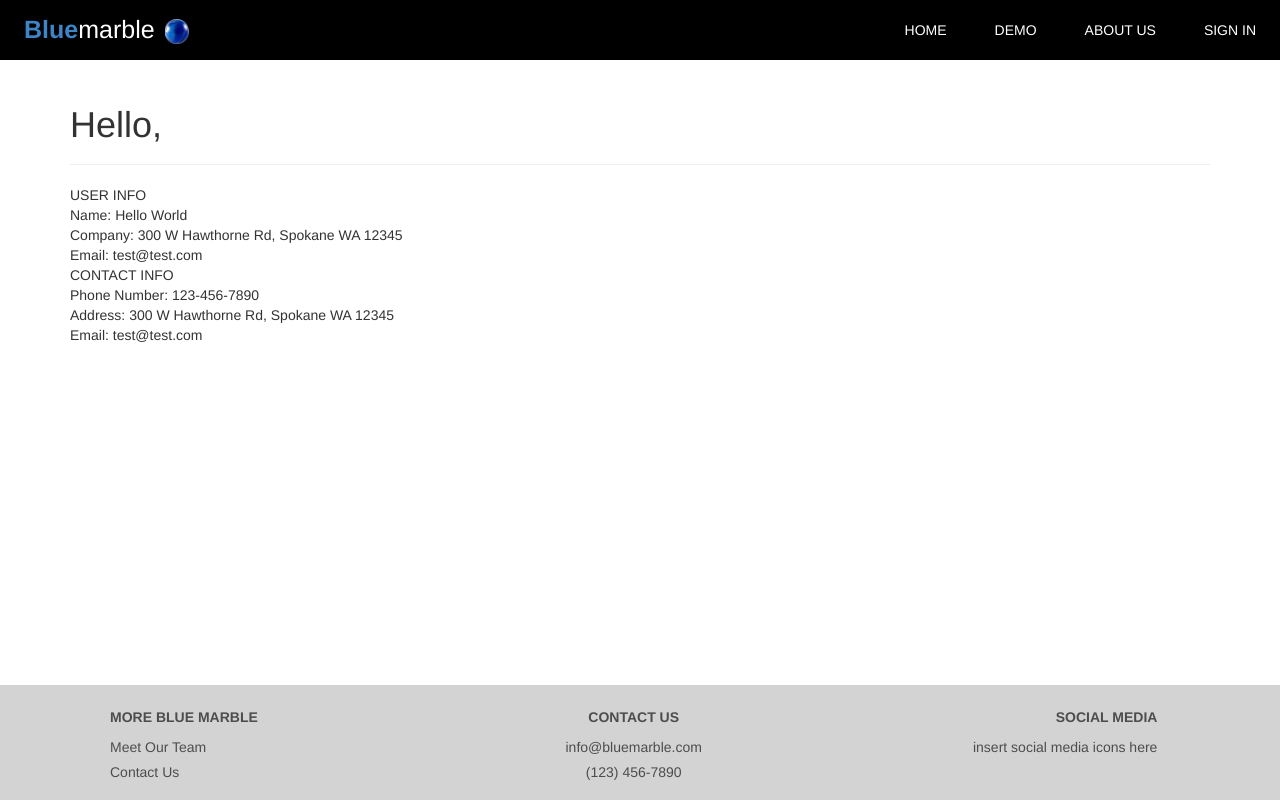
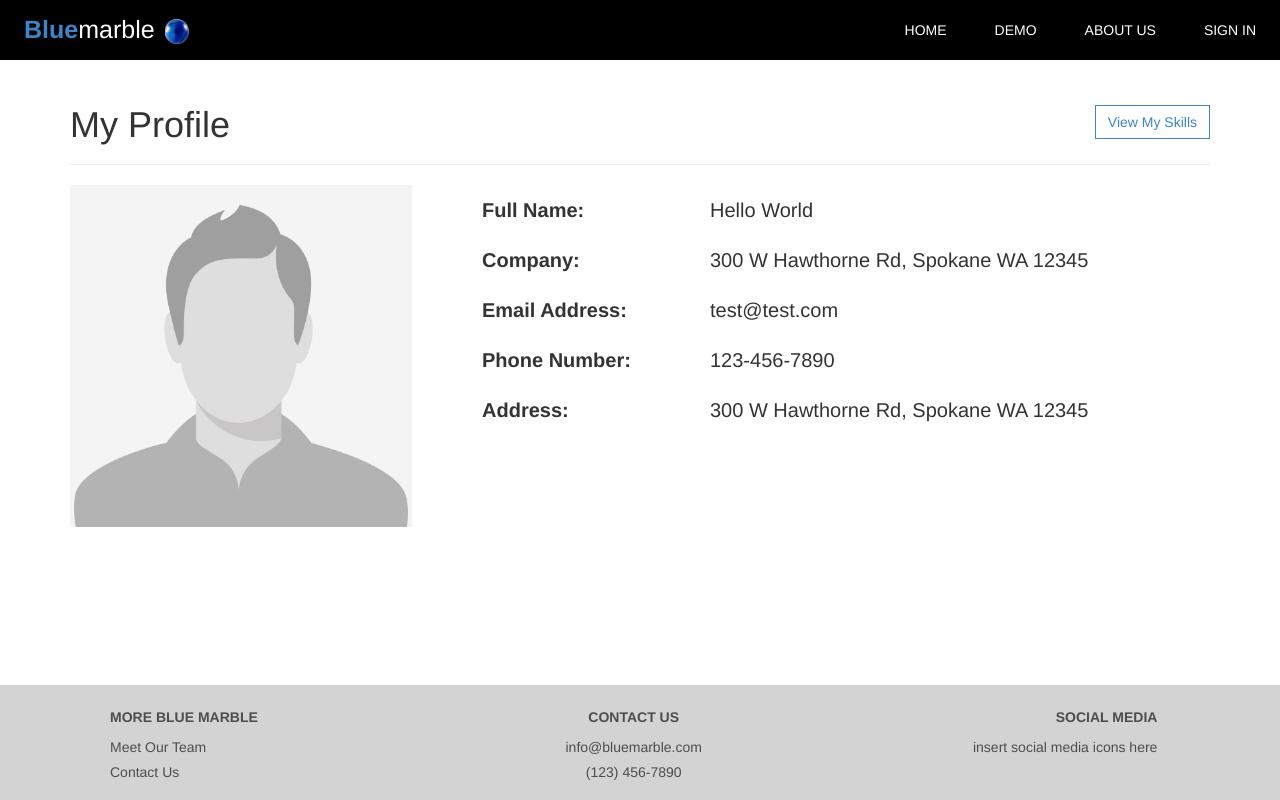
Before and after one commit to KathLevi/SE_Website, a React (Create React App) app: page /profile in a window 1280 px wide. Built offline with nearby package versions, Linux system fonts and the light colour scheme.

Commit message:
updated profile page

```diff
--- a/src/App.css
+++ b/src/App.css
@@ -213,19 +213,30 @@ h3 {
   width: 100px;
 }
 /*
- * PORTFOLIO
+ * PROFILE
  */
-.gallery {
-  -webkit-column-count: 4; /* Chrome, Safari, Opera */
-  -moz-column-count: 4; /* Firefox */
-  column-count: 4;
-  margin: 15px;
+.profile1 {
+  width: 30%;
+  display: inline-block;
+  vertical-align: top;
+  margin-right: 70px;
 }
-.galleryImg {
+.profile1 img {
   width: 100%;
-  margin: 5px;
 }
-
+.profile2 {
+  width: 20%;
+  display: inline-block;
+  font-size: 20px;
+  font-weight: bold;
+  line-height: 5rem;
+}
+.profile3 {
+  width: 40%;
+  display: inline-block;
+  font-size: 20px;
+  line-height: 5rem;
+}
 /*
  * Button Cards
  */
--- a/src/components/profile.js
+++ b/src/components/profile.js
@@ -1,6 +1,7 @@
 import React from "react";
 import { PageHeader } from "react-bootstrap";
-
+import { NavLink } from "react-router-dom";
+import profile from "../assets/profile.jpg";
 
 class Profile extends React.Component {
   constructor() {
@@ -18,17 +19,34 @@ class Profile extends React.Component {
   render() {
     return (
       <div className="container">
-        <PageHeader>Hello, {this.state.userName}</PageHeader>
-        <div>USER INFO</div>
-        <div>Name: {this.state.fName} {this.state.lName}</div>
-        <div>Company: {this.state.address}</div>
-        <div>Email: {this.state.email}</div>
+        <PageHeader>My Profile
+          <NavLink
+            className="btn btn-primary pull-right emptyBtn"
+              exact
+              activeClassName="current"
+              to="/view-skills"
+                  >
+              View My Skills
+          </NavLink>
+        </PageHeader>
 
-        <div>CONTACT INFO</div>
-        <div>Phone Number: {this.state.phoneNum}</div>
-        <div>Address: {this.state.address}</div>
-        <div>Email: {this.state.email}</div>
-
+        <div className="profile1">
+          <img src={profile} alt="profile image" />
+        </div>
+        <div className="profile2">
+          <div>Full Name:</div>
+          <div>Company:</div>
+          <div>Email Address:</div>
+          <div>Phone Number:</div>
+          <div>Address:</div>
+        </div>
+        <div className="profile3">
+          <div>{this.state.fName} {this.state.lName}</div>
+          <div>{this.state.address}</div>
+          <div>{this.state.email}</div>
+          <div>{this.state.phoneNum}</div>
+          <div>{this.state.address}</div>
+        </div>
       </div>
 
     );
```
Also changed, not shown: src/assets/profile.jpg (added).
